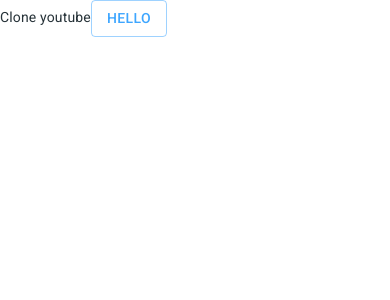
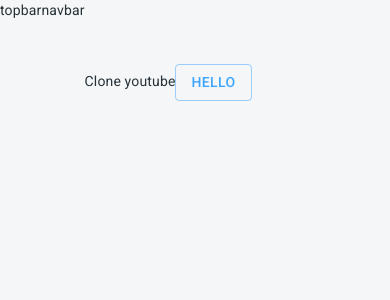
Before and after one commit to franciscoamartin/Clone-youtube-nextjs, a Next.js app: page / in a window 390 px wide. Shown: the top 300 px of the page. Built offline with nearby package versions, Linux system fonts and the light colour scheme.

Commit message:
Configuring project structure

```diff
--- /dev/null
+++ b/src/components/Layout/index.js
@@ -0,0 +1,55 @@
+import { makeStyles } from '@material-ui/core';
+import Head from 'next/head';
+
+const useStyles = makeStyles((theme) => ({
+  root: {
+    backgroundColor: theme.palette.background.dark,
+    display: 'flex',
+    height: '100vh',
+    overflow: 'hidden',
+    width: '100vw',
+  },
+  wrapper: {
+    display: 'flex',
+    flex: '1 1 auto',
+    overflow: 'hidden',
+    paddingTop: 64,
+    [theme.breakpoints.up('lg')]: {
+      paddingLeft: 256,
+    },
+  },
+  contentContainer: {
+    display: 'flex',
+    flex: '1 1 auto',
+    overflow: 'hidden',
+  },
+  content: {
+    flex: '1 1 auto',
+    height: '100%',
+    overflow: 'auto',
+  },
+}));
+
+function Layout({ children, title }) {
+  const classes = useStyles();
+  return (
+    <>
+      <Head>
+        <title>{title}</title>
+        <meta charSet="utf-8" />
+        <meta name="viewport" content="initial-scale=1.0, width=device-width" />
+      </Head>
+      <div className={classes.root}>
+        <div>topbar</div>
+        <div>navbar</div>
+        <div className={classes.wrapper}>
+          <div className={classes.contentContainer}>
+            <div className={classes.content}>{children}</div>
+          </div>
+        </div>
+      </div>
+    </>
+  );
+}
+
+export default Layout;
--- a/src/pages/_document.js
+++ b/src/pages/_document.js
@@ -1,6 +1,7 @@
 import React from 'react';
 import Document, { Html, Head, Main, NextScript } from 'next/document';
 import { ServerStyleSheets } from '@material-ui/core/styles';
+import { Link } from '@material-ui/core';
 import theme from './theme';
 
 export default class MyDocument extends Document {
@@ -10,6 +11,11 @@
         <Head>
           {/* PWA primary color */}
           <meta name="theme-color" content={theme.palette.primary.main} />
+          <link
+            rel="shortcut icon"
+            href="https://www.youtube.com/s/desktop/a386e432/img/favicon.ico"
+            type="image/x-icon"
+          />
           <link
             rel="stylesheet"
             href="https://fonts.googleapis.com/css?family=Roboto:300,400,500,700&display=swap"
--- a/src/pages/index.js
+++ b/src/pages/index.js
@@ -1,13 +1,14 @@
 import React from 'react';
 import { Button } from '@material-ui/core';
+import Layout from '../components/Layout';
 
 export default function Home() {
   return (
-    <div>
+    <Layout title="Youtube">
       Clone youtube
       <Button variant="outlined" color="secondary">
         Hello
       </Button>
-    </div>
+    </Layout>
   );
 }
```
Also changed, not shown: .eslintrc.json, src/components/Layout/Navbar.js (added), src/components/Layout/TopBar.js (added).
